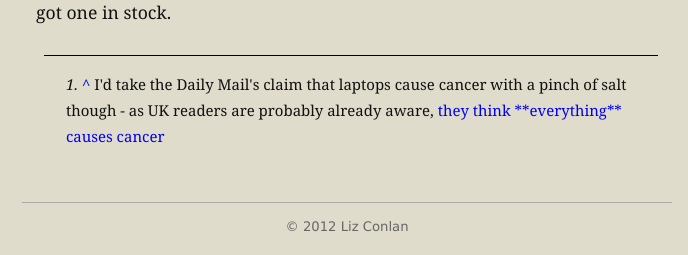
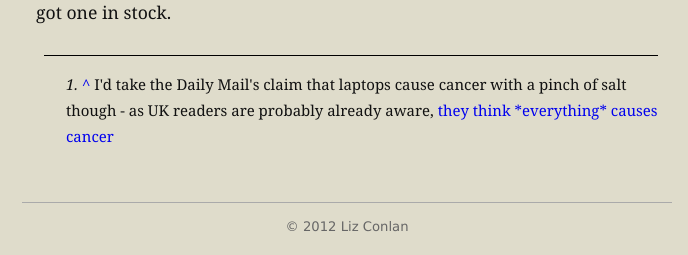
Before and after one commit to lizconlan/lizconlan.github.com, a Jekyll site: the page built from _posts/2012-11-03-a-few-thoughts-on-tablets.md, in a window 1280 px wide and 900 px high, scrolled down 1611 px. Shown: the part 642-897 px from the top of the window, without its empty margins (293-981 px from the left). Built offline with Jekyll 4.4.1, drawn with Linux system fonts in a browser that asks for light colours.

```diff
--- a/_posts/2012-11-03-a-few-thoughts-on-tablets.md
+++ b/_posts/2012-11-03-a-few-thoughts-on-tablets.md
@@ -42,5 +42,5 @@ Oh, plus the "premium" tag of the Apple hardware ensures it'll have the usual su
 Yeah, about that. It's the same screen resolution (and processor spec come to that) as my much-loved iPad2 but on a smaller screen so should, if anything, look even sharper. I'm not convinced about the whole Retina thing, it's pretty and all but [there are costs to these sorts of thing](http://www.marco.org/2012/11/12/ipad-mini-cost-of-retina). While I totally get the argument about the iffy value proposition of yesterday's tech at today's prices, I'm not trading in my iPad for performance- or screen-related issues, it's all about the portability for me these days. We'll see if I guessed right this time when I finally manage to find a store that's got one in stock.
 
 <ul id="footnotes">
-	<li id="cite-1"> <i>1.</i> <a href="#cite_ref-1">^</a> I'd take the Daily Mail's claim that laptops cause cancer with a pinch of salt though - as UK readers are probably already aware, <a href='http://www.google.com/search?q=site:dailymail.co.uk+"may+cause+cancer"'>they think **everything** causes cancer</a></li>
+	<li id="cite-1"> <i>1.</i> <a href="#cite_ref-1">^</a> I'd take the Daily Mail's claim that laptops cause cancer with a pinch of salt though - as UK readers are probably already aware, <a href='http://www.google.com/search?q=site:dailymail.co.uk+"may+cause+cancer"'>they think *everything* causes cancer</a></li>
 </ul>
```
